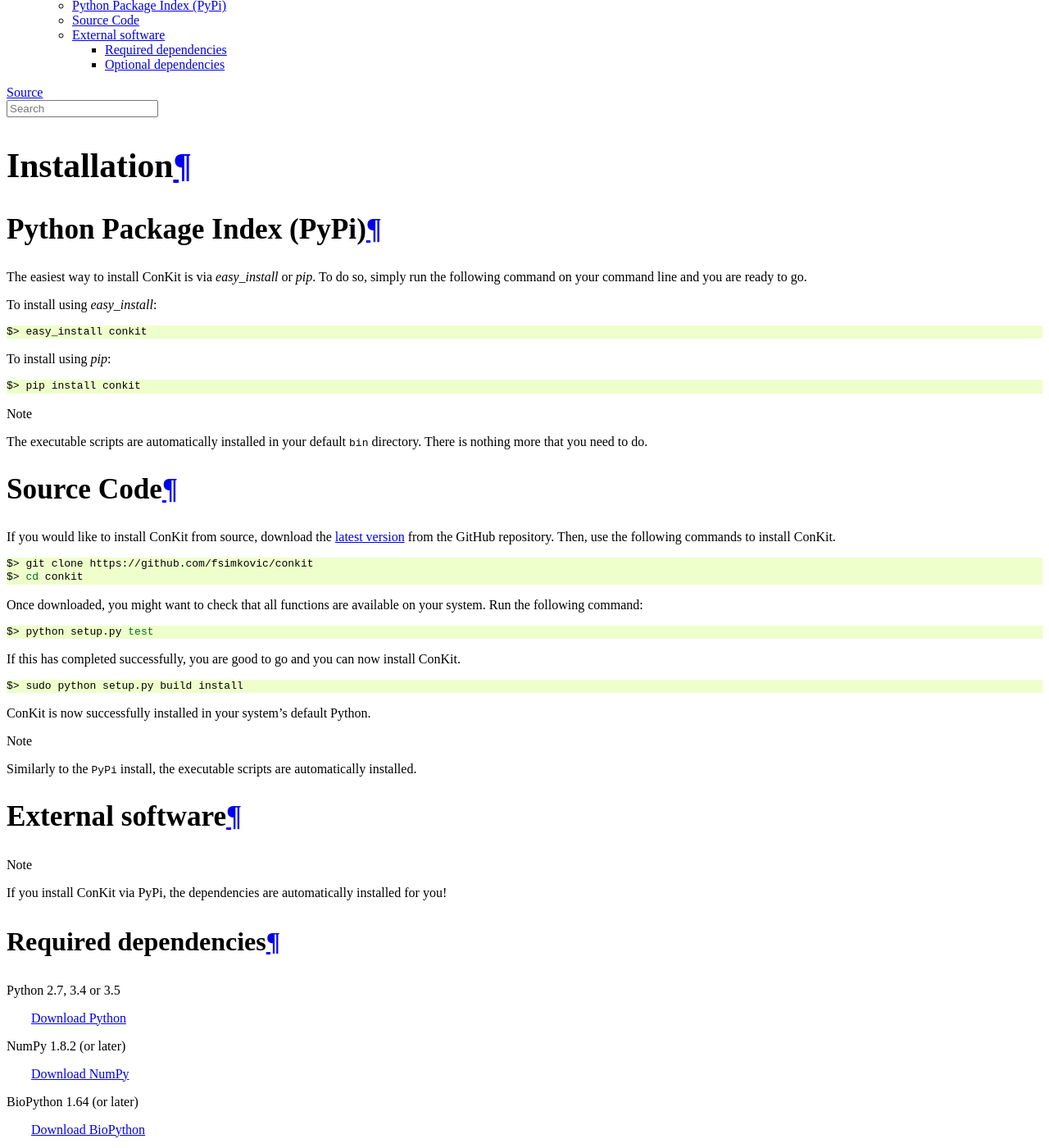
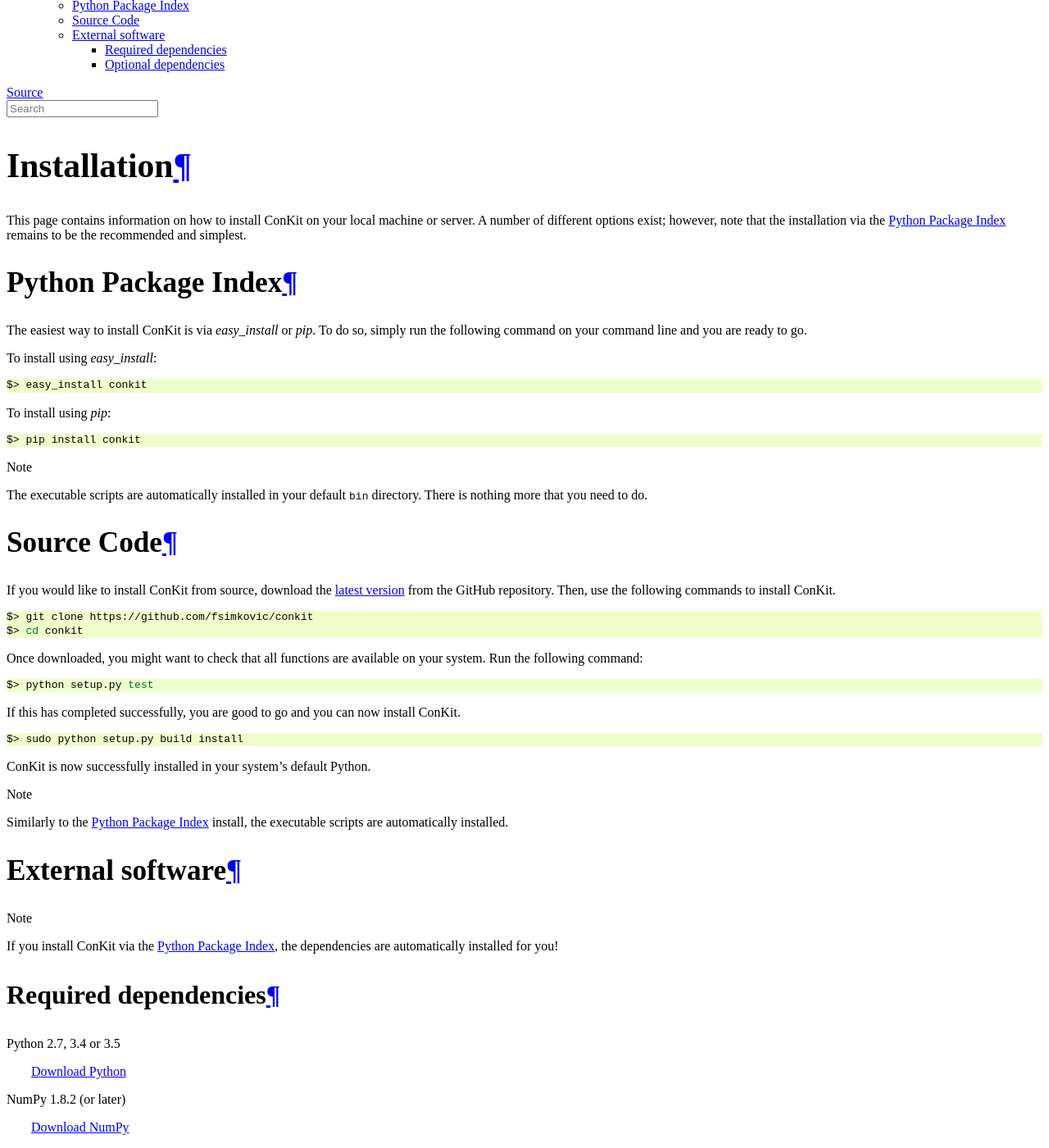
Before and after one commit to rigdenlab/conkit, a Sphinx documentation site: the page built from docs/install.rst, in a window 1280 px wide and 1400 px high, scrolled down 305 px. Shown: the whole window at 82% size. Built offline with Sphinx 7.4.7, drawn with Linux system fonts in a browser that asks for light colours; some of the changed text lies outside the part shown.

Commit message:
links for headers added and further information

```diff
--- a/docs/install.rst
+++ b/docs/install.rst
@@ -3,8 +3,10 @@
 Installation
 ============
 
-Python Package Index (PyPi)
----------------------------
+This page contains information on how to install ConKit on your local machine or server. A number of different options exist; however, note that the installation via the :ref:`Python Package Index` remains to be the recommended and simplest.
+
+Python Package Index
+~~~~~~~~~~~~~~~~~~~~
 The easiest way to install ConKit is via `easy_install` or `pip`. To do so, simply run the following command on your command line and you are ready to go.
 
 To install using `easy_install`:
@@ -20,10 +22,11 @@
    $> pip install conkit
 
 .. note::
+
    The executable scripts are automatically installed in your default ``bin`` directory. There is nothing more that you need to do.
 
 Source Code
------------
+~~~~~~~~~~~
 
 If you would like to install ConKit from source, download the `latest version <https://github.com/fsimkovic/conkit/releases>`_ from the GitHub repository. Then, use the following commands to install ConKit.
 
@@ -47,13 +50,15 @@
 ConKit is now successfully installed in your system's default Python.
 
 .. note::
-   Similarly to the ``PyPi`` install, the executable scripts are automatically installed.
+
+   Similarly to the :ref:`Python Package Index` install, the executable scripts are automatically installed.
 
 External software
------------------
+~~~~~~~~~~~~~~~~~
 
 .. note::
-   If you install ConKit via PyPi, the dependencies are automatically installed for you!
+
+   If you install ConKit via the :ref:`Python Package Index`, the dependencies are automatically installed for you!
 
 Required dependencies
 +++++++++++++++++++++
@@ -78,4 +83,5 @@
    `Download CCMpred <https://github.com/soedinglab/CCMpred>`_
 
 .. warning::
+
    Without the optional dependencies, your ConKit installation will be limited. Features not available will include the calculation of the number of effective sequences, data visualisation and the execution of the ``conkit.predict`` script.
```
